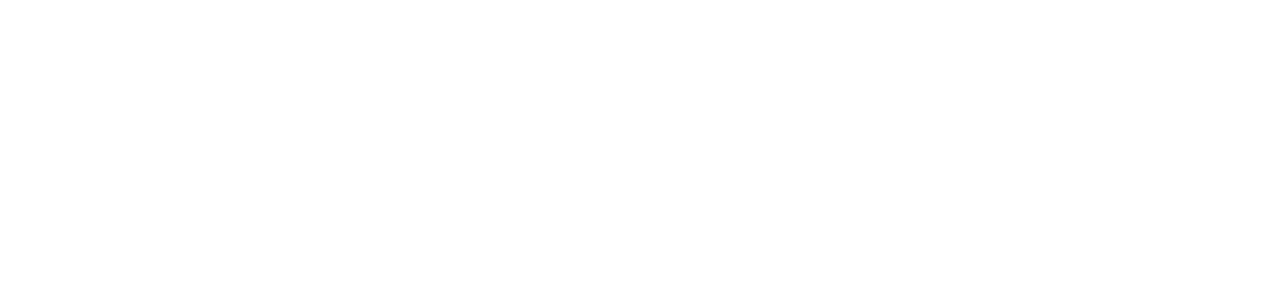
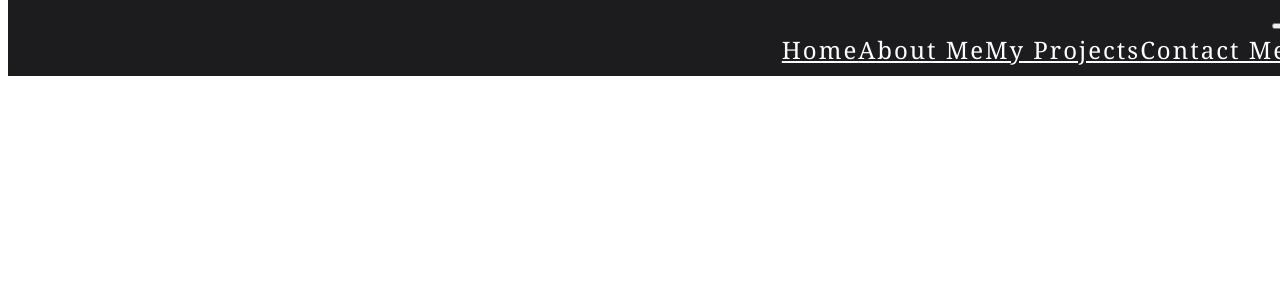
Before and after one commit to dokokitsune/React-Portfolio, a React (Create React App) app: page / in a window 1280 px wide. Shown: the top 300 px of the page. Built offline with nearby package versions, Linux system fonts and the light colour scheme.

Commit message:
second commit

```diff
--- a/package.json
+++ b/package.json
@@ -11,6 +11,8 @@
     "react-dom": "^18.2.0",
     "react-router-dom": "^6.15.0",
     "react-scripts": "5.0.1",
+    "resolve-url-loader": "^5.0.0",
+    "sass": "^1.66.1",
     "scss": "^0.2.4",
     "web-vitals": "^2.1.4"
   },
--- a/src/App.js
+++ b/src/App.js
@@ -1,15 +1,17 @@
 import React from 'react';
+import Navbar from "./componants/navbar/Navi";
+import Contact_Me from './componants/contact/Contact';
 
 
 
 
-function App() {
+
+export default function App() {
   return (
     <>
+    <Navbar/>
 
 
     </>
   );
 }
-
-export default App;
--- a/src/componants/contact/Contact.js
+++ b/src/componants/contact/Contact.js
@@ -1,14 +1,14 @@
 import React from "react";
 
-class Contact_Me extends React.Component {
+function Contact_Me() {
 
-  render() {
+
     return(
       <>
 
       </>
     )
-  }
+
 }
 
 export default Contact_Me;
--- a/src/componants/footer/Footer.js
+++ b/src/componants/footer/Footer.js
@@ -1,13 +1,13 @@
 import React from "react";
 
-class Footer extends React.Component {
-  render() {
+function Footer() {
+
     return (
       <>
 
       </>
     )
-  }
+
 }
 
 export default Footer;
--- a/src/componants/navbar/Navi.js
+++ b/src/componants/navbar/Navi.js
@@ -2,22 +2,31 @@
 import { Container } from "react-bootstrap";
 import Nav from "react-bootstrap/Nav";
 import Navbar from "react-bootstrap/Navbar"
+import "./Navi.scss"
 
-class Navi extends React.Component {
+function navber(){
 
-  render() {
+
     return(
       <>
-        <Navbar expand="lg" className="bg-body-tertiary"></Navbar>
+        <Navbar variant="dark" expand='lg' fixed="top">
+          <Navbar.Toggle aria-controls="responsive-navbar-nav" />
           <Container>
+            {/* <Navbar.Brand href="#home">Weston Wood</Navbar.Brand> */}
+              <Nav className="mr-auto">
+                <Nav.Link href="/home">Home</Nav.Link>
+                <Nav.Link href="/about">About Me</Nav.Link>
+                <Nav.Link href="/projects">My Projects</Nav.Link>
+                <Nav.Link href="/contact">Contact Me</Nav.Link>
+              </Nav>
 
           </Container>
+          </Navbar>
       </>
 
 
     )
-  }
 
 }
 
-export default Navi;
+export default navber;
--- a/src/componants/navbar/Navi.scss
+++ b/src/componants/navbar/Navi.scss
@@ -0,0 +1,38 @@
+*{
+  font-family: Georgia, 'Times New Roman', Times, serif;
+}
+
+.navbar {
+  position:fixed;
+  background-color:#1c1c1e !important;
+  top: 0;
+  width: 100vw;
+
+
+  letter-spacing: 2px;
+
+
+  padding-bottom: 10px;
+  transition: all 0.3s ease-in-out 0s;
+  border-radius: 0 !important;
+  font-size: 1.5rem;
+
+  text-align: right;
+  vertical-align: center;
+
+
+
+}
+
+.navbar a {
+  color: white;
+  font-size: 10;
+}
+
+.mr-auto{
+  justify-content: center;
+}
+
+.nav-link:hover{
+  color: #029cd7;
+}
```
Also changed, not shown: src/componants/about/About.js (+4 -4 lines), 1 other file (tests, documents, lock files or other folders).
